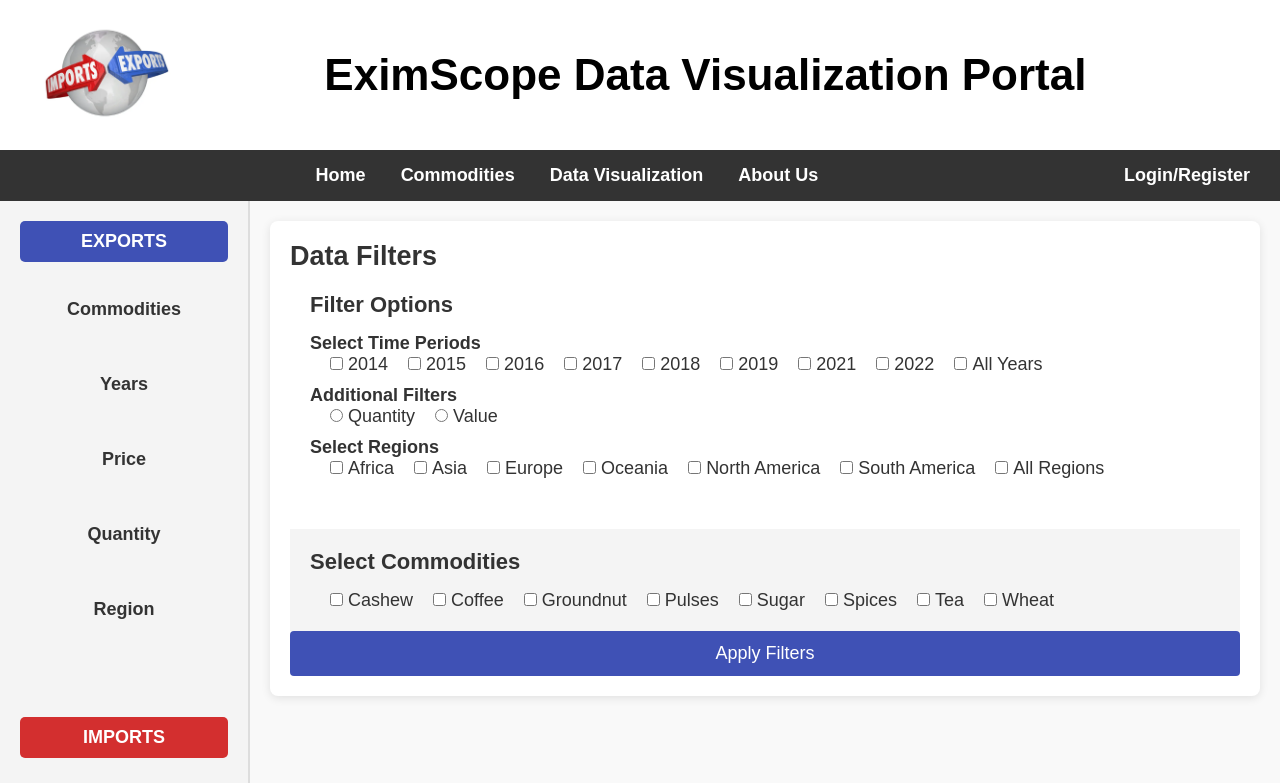
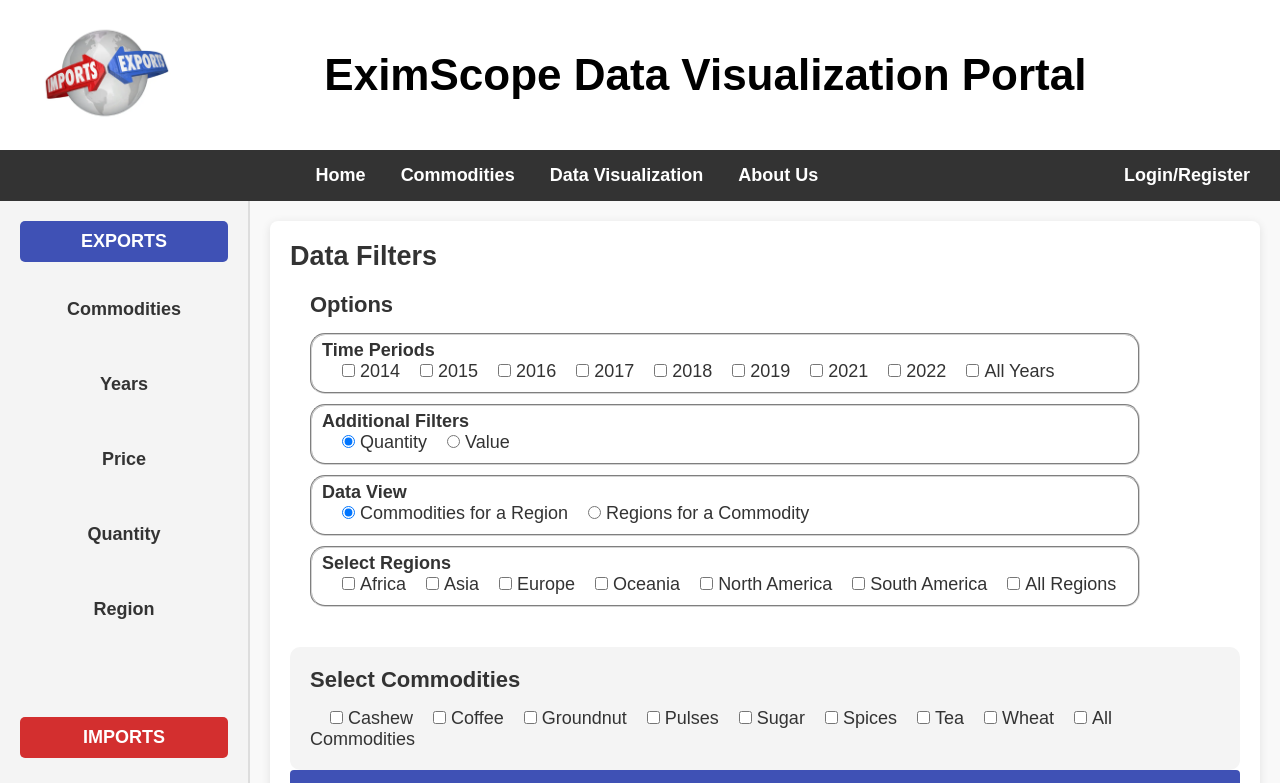
Before and after one commit to aashreyj/data-visitation-etl, a React (Create React App) app in the folder frontend/: page /data-filter in a window 1280 px wide. Shown: the top 783 px of the page. Built offline with nearby package versions, Linux system fonts and the light colour scheme; no server answers.

Commit message:
made charts dynamic by linking with backend

```diff
--- a/frontend/package.json
+++ b/frontend/package.json
@@ -17,6 +17,7 @@
     "chart.js": "^4.4.6",
     "cors": "^2.8.5",
     "postcss": "^8.4.49",
+    "querystring": "^0.2.1",
     "react": "^18.2.0",
     "react-chartjs-2": "^5.2.0",
     "react-dom": "^18.2.0",
--- a/frontend/src/components/DashboardCustom.js
+++ b/frontend/src/components/DashboardCustom.js
@@ -1,5 +1,6 @@
+import querystring from 'querystring';
 import React, { useState, useEffect } from "react";
-import { useNavigate } from "react-router-dom";
+import { useLocation, useNavigate } from "react-router-dom";
 import ErrorBoundary from "./ErrorBoundary";
 import { Line, Pie } from "react-chartjs-2";
 import { dataAPI } from "../utils/api";
@@ -26,36 +27,120 @@
   PointElement
 );
 
-const DashboardCustom = ({ selectedFilters, selectedCommodities }) => {
+const DashboardCustom = () => {
   const navigate = useNavigate();
-  const [data, setData] = useState(null);
+  const location = useLocation();
+  const [lineData, setLineData] = useState({});
+  const [pieData, setPieData] = useState({});
   const [isLoading, setIsLoading] = useState(true);
   const [error, setError] = useState(null);
 
-  useEffect(() => {
+  const apiCategory = location.state?.commodity || "agriculture";
+  const apiIeType = location.state?.category || "import";
+  const quantityOrValue = location.state?.quantityOrValue || "value";
+  const commodityOrGeography = location.state?.commodityOrGeography || "commodity";
+  const selectedFilters = location.state.filters;
+  const pieBackgroundColours = ['#FF6384', '#36A2EB', '#FFCE56', '#4BC0C0', '#FF9F40', '#9400D3', '#4BA3C7', '#FF6F61', '#FFC154'];
+
+  let unit = "";
+  if (quantityOrValue === "quantity")
+    unit = " (in Tonnes) ";
+  else
+    unit = " (in Mil. USD) ";
+
+  let displayWord = "";
+  if (commodityOrGeography === "commodity")
+    displayWord = selectedFilters.regions[0];
+  else
+    displayWord = selectedFilters.commodities[0];
+
+  // FUNCTION TO CONVERT A WORD TO TITLE CASE
+  function toTitleCase(word) {
+    if (!word) return '';
+    return word.charAt(0).toUpperCase() + word.slice(1).toLowerCase();
+  }
+
   const fetchCustomData = async () => {
     setIsLoading(true);
-      setError(null);
+    setError('');
     try {
-        const response = await dataAPI.fetchVisualizations(
-          selectedFilters,
-          selectedCommodities
-        );
-        if (response.data) {
-          setData(response.data);
-        } else {
-          throw new Error("No data received from server");
+      // MAKE API REQUEST
+      const API_BASE_URL = `http://localhost:5000/data/${apiCategory}/${String(apiIeType).toLowerCase()}/`;
+      const queryString = querystring.stringify(selectedFilters);
+      const urlYear = API_BASE_URL + "year?" + queryString;
+      const urlGeography = API_BASE_URL + "geography?" + queryString;
+
+      const yearResponse = await fetch(urlYear);
+      const geographyResponse = await fetch(urlGeography);
+
+      const yearResponseJson = await yearResponse.json();
+      const geographyResponseJson = await geographyResponse.json();
+
+      if (!yearResponse.ok || !geographyResponse.ok) {
+        throw new Error(yearResponseJson.message);
       }
-      } catch (err) {
+
+      // CREATE LINE CHART DATASET
+      const lineChartData = {};
+      lineChartData.labels = [];
+      for (let year of yearResponseJson.data.labels)
+        lineChartData.labels.push(year.split("_")[0]);
+
+      lineChartData.datasets = [];
+
+      // dataset is either commodity or geography
+      if (commodityOrGeography === "commodity") {
+        for (let commodityIndex in yearResponseJson.data.commodity_data) {
+          const dataObject = {
+            label: yearResponseJson.data.commodity_data[commodityIndex].name,
+            fill: false,
+            tension: 0.1,
+            borderColor: `hsl(${commodityIndex * 137.5}, 70%, 50%)`,
+            data: yearResponseJson.data.commodity_data[commodityIndex][quantityOrValue]
+          };
+          lineChartData.datasets.push(dataObject);
+        }
+      }
+      else {
+      }
+      setLineData(lineChartData);
+
+      // CREATE PIE CHART DATASET
+      const pieChartData = {};
+      pieChartData.labels = [];
+      pieChartData.datasets = [{
+        data: [],
+        backgroundColor: []
+      }];
+
+      if (commodityOrGeography === "commodity") {
+        for (let commodityIndex in yearResponseJson.data.commodity_data) {
+          pieChartData.labels.push(yearResponseJson.data.commodity_data[commodityIndex].name);
+          pieChartData.datasets[0].backgroundColor.push(pieBackgroundColours[commodityIndex]);
+          let sum = 0;
+          for (let value of yearResponseJson.data.commodity_data[commodityIndex][quantityOrValue])
+            sum += Number(value);
+          pieChartData.datasets[0].data.push(Number(sum / yearResponseJson.data.labels.length))
+        }
+      }
+      else {
+
+      }
+      setPieData(pieChartData);
+
+    }
+    catch (err) {
       setError(err.message || "Failed to fetch data");
       console.error("Error fetching data:", err);
     } finally {
       setIsLoading(false);
     }
-    };
+  }
 
+
+  useEffect(() => {
     fetchCustomData();
-  }, [selectedFilters, selectedCommodities]);
+  }, []);
 
   const handleDownload = async () => {
     try {
@@ -95,33 +180,6 @@
     return <div>Error: {error}</div>;
   }
 
-  const chartData = {
-    labels: data?.data?.labels || [],
-    datasets:
-      data?.data?.commodity_data?.map((commodity, index) => ({
-        label: commodity.name,
-        data: commodity.value,
-        borderColor: `hsl(${index * 137.5}, 70%, 50%)`,
-        tension: 0.1,
-        fill: false,
-      })) || [],
-  };
-
-  const pieChartData = {
-    labels: data?.data?.commodity_data?.map((c) => c.name) || [],
-    datasets: [
-      {
-        data:
-          data?.data?.commodity_data?.map((c) => c.value[c.value.length - 1]) ||
-          [],
-        backgroundColor:
-          data?.data?.commodity_data?.map(
-            (_, index) => `hsl(${index * 137.5}, 70%, 50%)`
-          ) || [],
-      },
-    ],
-  };
-
   return (
     <ErrorBoundary>
       <div className="dashboard-custom">
@@ -137,7 +195,7 @@
             justifyContent: "space-around",
           }}
         >
-          {data?.data?.commodity_data && (
+          {(
             <div
               className="chart-container"
               style={{
@@ -146,21 +204,35 @@
                 marginBottom: "20px",
               }}
             >
-              <h3>Line Chart</h3>
-              <Line data={chartData} />
+              <h3 style={{marginBottom: "50px"}}>{`${toTitleCase(apiIeType)} ${toTitleCase(quantityOrValue)} ${unit} over selected years for ${displayWord}`}</h3>
+              <Line data={lineData} />
             </div>
           )}
-          {data?.data?.commodity_data && (
+          {(
             <div
               className="chart-container"
               style={{
                 flex: "1 1 45%",
                 minWidth: "300px",
-                marginBottom: "20px",
+                marginBottom: "20px"
               }}
             >
-              <h3>Pie Chart</h3>
-              <Pie data={pieChartData} />
+              <h3 style={{marginBottom: "20px"}}>{`Distribution of Average ${toTitleCase(apiIeType)} ${toTitleCase(quantityOrValue)} ${unit} for ${displayWord}`}</h3>
+              <Pie
+                data={pieData}
+                height={"300px"}
+                options={{
+                  responsive: true,
+                  maintainAspectRatio: false,
+                  plugins: {
+                    legend: {
+                      position: "right",
+                      labels: {
+                        padding: 25,
+                      },
+                    },
+                  }
+                }} />
             </div>
           )}
         </div>
@@ -171,7 +243,7 @@
           style={{ textAlign: "center", marginTop: "20px" }}
         >
           <button
-            onClick={() => navigate("/data-filter")}
+            onClick={() => navigate("/data-filter", { state: { category: apiIeType, commodity: apiCategory } })}
             style={{
               padding: "10px 20px",
               marginRight: "10px",
@@ -196,7 +268,7 @@
               cursor: "pointer",
             }}
           >
-            Download Data
+            Download JSON
           </button>
         </div>
       </div>
--- a/frontend/src/components/DashboardDefault.js
+++ b/frontend/src/components/DashboardDefault.js
@@ -124,9 +124,9 @@
             <ChartComponent chartData={pieChartData} chartType="pie" title="Regional Distribution by Quantity (in tonnes)" />
           </div>
         </div>
-        <div className="dashboard-actions" style={{ textAlign: 'center', marginTop: '40px' }}>
+        <div className="dashboard-actions" style={{ textAlign: 'center', marginTop: '10px' }}>
           <button
-            onClick={() => navigate('/data-filter')}
+            onClick={() => navigate('/data-filter', { state: { category: apiIeType, commodity: apiCategory } })}
             className="custom-visualisation-button"
           >
             Custom Visualisation
--- a/frontend/src/components/DataFilter.js
+++ b/frontend/src/components/DataFilter.js
@@ -1,17 +1,20 @@
 import React, { useState } from 'react';
-import { useNavigate } from 'react-router-dom';
+import { useLocation, useNavigate } from 'react-router-dom';
 
 const DataFilter = () => {
   const navigate = useNavigate();
+  const location = useLocation();
 
   // State for filters and error handling
   const [selectedFilters, setSelectedFilters] = useState({
     years: [],
     regions: [],
-    quantity: false,
-    value: false,
+    commodities: [],
   });
-  const [selectedCommodities, setSelectedCommodities] = useState([]);
+
+  const [quantityOrValue, setQuantityOrValue] = useState("quantity");
+  const [commodityOrGeography, setCommodityOrGeography] = useState("commodity");
+
   const [error, setError] = useState('');
   const yearMapping = {
     "2014": "2014_15",
@@ -26,7 +29,6 @@
 
   const handleFilterChange = (key, value, isCheckbox = false) => {
     setSelectedFilters((prev) => {
-      if (key === 'years' || key === 'regions') {
       if (value === `All ${key.charAt(0).toUpperCase() + key.slice(1)}`) {
         return { ...prev, [key]: isCheckbox && !prev[key].includes(value) ? [value] : [] };
       }
@@ -36,28 +38,47 @@
           ? prev[key].filter((item) => item !== value)
           : [...prev[key].filter((item) => item !== `All ${key.charAt(0).toUpperCase() + key.slice(1)}`), value],
       };
-      }
-      return { ...prev, [key]: !prev[key] };
     });
   };
 
-  const handleCommodityChange = (value) => {
-    setSelectedCommodities((prev) =>
-      prev.includes(value) ? prev.filter((commodity) => commodity !== value) : [...prev, value]
-    );
-  };
+  const handleRadioChange = (event) => {
+    switch (event.target.id) {
+      case "value-radio": {
+        setQuantityOrValue("value");
+        break;
+      }
+      case "quantity-radio": {
+        setQuantityOrValue("quantity");
+        break;
+      }
+      case "commodity-radio": {
+        setCommodityOrGeography("commodity");
+        break;
+      }
+      case "geography-radio": {
+        setCommodityOrGeography("geography");
+        break;
+      }
+    }
+  }
 
   const validateSelections = () => {
-    const { years, regions } = selectedFilters;
-    if (years.length < 2) return 'Please select at least two years.';
-    if (regions.length === 0) return 'Please select at least one region.';
-    if (selectedCommodities.length === 0) return 'Please select at least one commodity.';
+    if (selectedFilters.years.length < 2) return 'Please select at least two years.';
+
+    if (commodityOrGeography === "commodity") {
+      if (selectedFilters.commodities.length < 1) return 'Please select at least one commodity';
+      if (selectedFilters.regions.length != 1) return 'Please select exactly one region';
+    }
+    else {
+      if (selectedFilters.regions.length < 1) return 'Please select at least one region';
+      if (selectedFilters.commodities.length != 1) return 'Please select exactly one commodity';
+    }
     return '';
   };
 
   const handleSubmit = () => {
-    if (!selectedFilters.years.length || !selectedCommodities.length) {
-      alert("Please select filters");
+    if (!selectedFilters.years.length || !selectedFilters.commodities.length || !selectedFilters.years.length) {
+      alert("Please select year, commodity, and/or region filters");
       return;
     }
 
@@ -67,7 +88,15 @@
       return;
     }
     setError('');
-    navigate('/data-visualization/custom', { state: { filters: selectedFilters, commodities: selectedCommodities } });
+    navigate('/data-visualization/custom', {
+      state: {
+        filters: selectedFilters,
+        quantityOrValue: quantityOrValue,
+        commodityOrGeography: commodityOrGeography,
+        category: location.state?.category || "import",
+        commodity: location.state?.commodity || "agriculture"
+      }
+    });
   };
 
   return (
@@ -76,11 +105,11 @@
 
       <div className="filter-body">
         <div className="filter-options">
-          <h3>Filter Options</h3>
+          <h3>Options</h3>
 
           {/* Years Filter */}
           <div className="filter-group">
-            <h4>Select Time Periods</h4>
+            <h4>Time Periods</h4>
             <div className="checkbox-container">
               {['2014', '2015', '2016', '2017', '2018', '2019', '2021', '2022', 'All Years'].map((year) => (
                 <label key={year}>
@@ -102,23 +131,51 @@
             <h4>Additional Filters</h4>
             <label>
               <input
+                id="quantity-radio"
                 name="value-quantity-radio"
                 type="radio"
-                checked={selectedFilters.quantity}
-                onChange={() => handleFilterChange('quantity')}
+                onChange={handleRadioChange}
                 style={{ marginLeft: "20px", marginRight: "5px" }}
+                checked={quantityOrValue === "quantity"}
               />
               Quantity
             </label>
             <label>
               <input
+                id="value-radio"
                 name="value-quantity-radio"
                 type="radio"
-                checked={selectedFilters.value}
-                onChange={() => handleFilterChange('value')}
+                onChange={handleRadioChange}
                 style={{ marginLeft: "20px", marginRight: "5px" }}
+                checked={quantityOrValue === "value"}
               />
               Value
+            </label>
+          </div>
+
+          <div className='filter-group'>
+            <h4>Data View</h4>
+            <label>
+              <input
+                id="commodity-radio"
+                name="commodity-geography-radio"
+                type="radio"
+                onChange={handleRadioChange}
+                style={{ marginLeft: "20px", marginRight: "5px" }}
+                checked={commodityOrGeography === "commodity"}
+              />
+              Commodities for a Region
+            </label>
+            <label>
+              <input
+                id="geography-radio"
+                name="commodity-geography-radio"
+                type="radio"
+                onChange={handleRadioChange}
+                style={{ marginLeft: "20px", marginRight: "5px" }}
+                checked={commodityOrGeography === "geography"}
+              />
+              Regions for a Commodity
             </label>
           </div>
 
@@ -132,7 +189,7 @@
                     <input
                       type="checkbox"
                       value={region}
-                      onChange={(e) => handleFilterChange('regions', e.target.value, true)}
+                      onChange={(e) => handleFilterChange('regions', e.target.value)}
                       checked={selectedFilters.regions.includes(region)}
                       style={{ marginLeft: "20px", marginRight: "5px" }}
                     />
@@ -148,13 +205,13 @@
         <div className="commodity-selection">
           <h3>Select Commodities</h3>
           <div className="checkbox-container">
-            {['Cashew', 'Coffee', 'Groundnut', 'Pulses', 'Sugar', 'Spices', 'Tea', 'Wheat'].map((commodity) => (
+            {['Cashew', 'Coffee', 'Groundnut', 'Pulses', 'Sugar', 'Spices', 'Tea', 'Wheat', 'All Commodities'].map((commodity) => (
               <label key={commodity}>
                 <input
                   type="checkbox"
                   value={commodity}
-                  onChange={(e) => handleCommodityChange(e.target.value)}
-                  checked={selectedCommodities.includes(commodity)}
+                  onChange={(e) => handleFilterChange('commodities', e.target.value)}
+                  checked={selectedFilters.commodities.includes(commodity)}
                   style={{ marginLeft: "20px", marginRight: "5px" }}
                 />
                 {commodity}
--- a/frontend/src/styles/components.css
+++ b/frontend/src/styles/components.css
@@ -139,6 +139,15 @@
     margin-bottom: 20px;
 }
 
+.filter-group {
+  border: 2px groove lightgray;
+  margin-top: 10px;
+  padding-top: 5px;
+  padding-left: 10px;
+  border-radius: 15px;
+  width: 830px;
+}
+
 .filter-section h3 {
     margin-bottom: 15px;
     font-size: 22px; /* Increased font size */
@@ -178,6 +187,7 @@
     background-color: #f4f4f4;
     overflow-y: auto;
     font-size: 18px; /* Increased font size */
+    border-radius: 10px;
 }
 
 .commodity-selection-body {
@@ -426,7 +436,7 @@
     width: 100%;
     flex-wrap: wrap; /* Ensures responsiveness */
     gap: 30px; /* Space between the charts */
-    margin-bottom: 100px; /* Added space between charts and commodities section */
+    margin-bottom: 20px; /* Added space between charts and commodities section */
   }
 
   /* Style for individual chart containers */
```
Also changed, not shown: 1 other file (tests, documents, lock files or other folders). Lines whose indentation alone changed are shown as unchanged.
